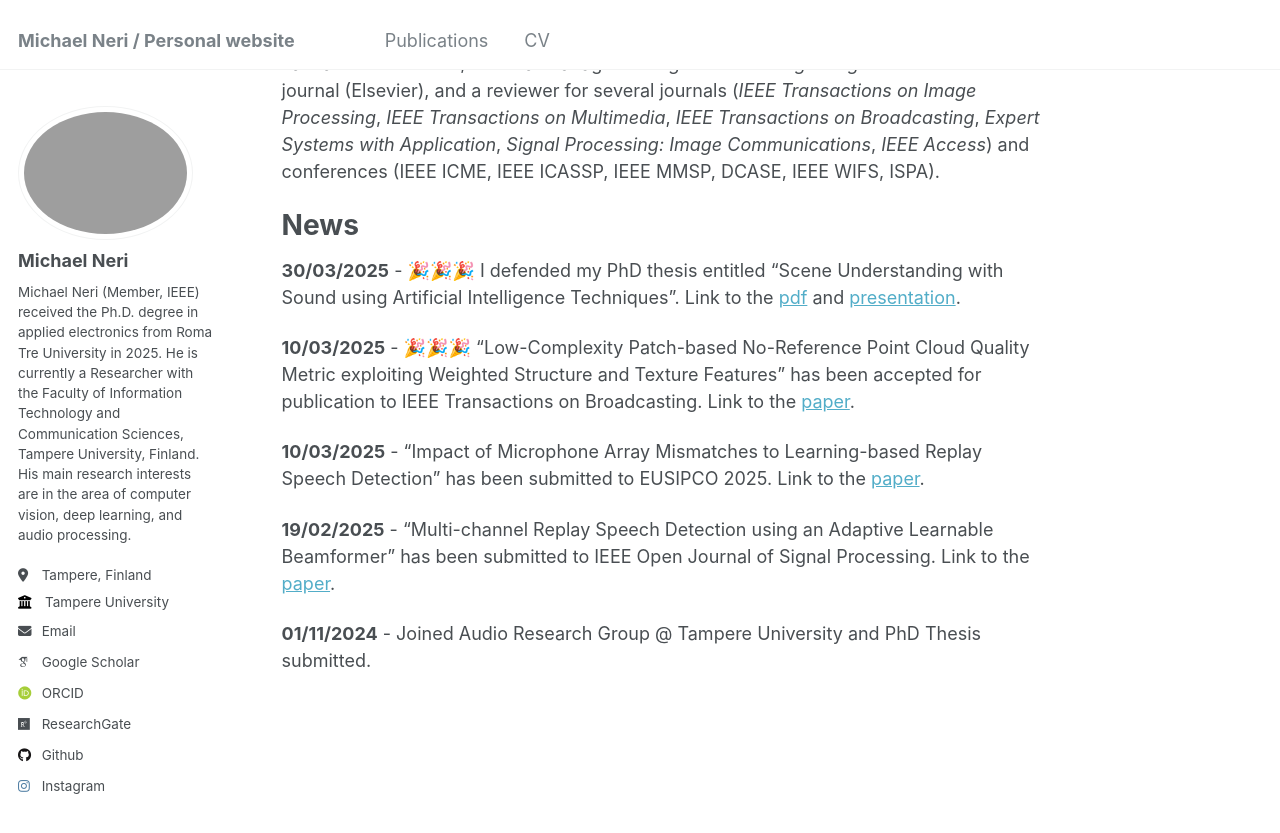
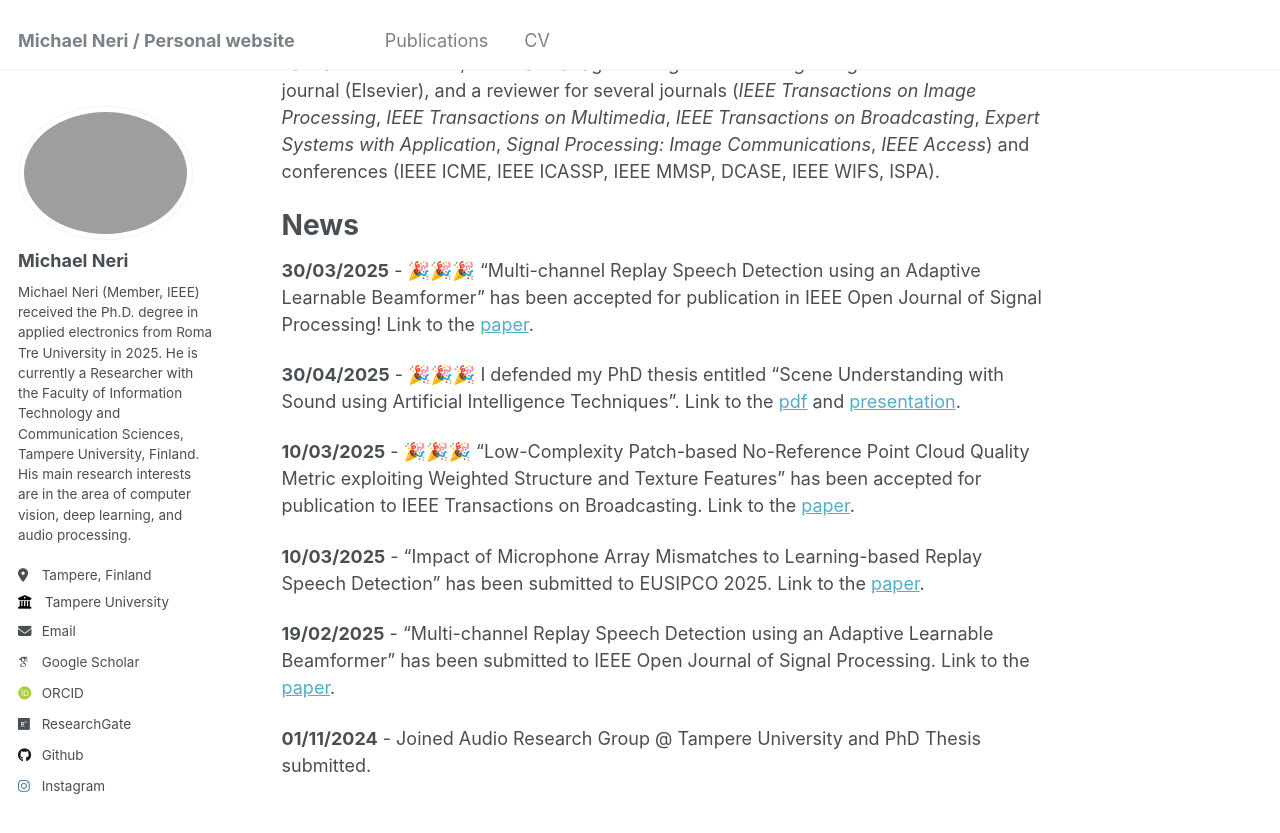
Before and after one commit to michaelneri/michaelneri.github.io, a Jekyll site: the page built from _pages/about.md, in a window 1280 px wide and 900 px high, scrolled down 643 px. Shown: the top 833 px of the window. Built offline with Jekyll 4.4.1, drawn with Linux system fonts in a browser that asks for light colours; some web fonts are replaced.

Commit message:
[ADD}OJSP news

```diff
--- a/_pages/about.md
+++ b/_pages/about.md
@@ -22,8 +22,9 @@ I am an IEEE Member, Editorial Manager for _Signal Processing: Image Communicati
 
 News
 =====
+**30/03/2025** - 🎉🎉🎉 "Multi-channel Replay Speech Detection using an Adaptive Learnable Beamformer" has been accepted for publication in IEEE Open Journal of Signal Processing! Link to the [paper](https://arxiv.org/abs/2502.13473).
 
-**30/03/2025** - 🎉🎉🎉 I defended my PhD thesis entitled "Scene Understanding with Sound using Artificial Intelligence Techniques". Link to the [pdf](https://michaelneri.github.io/files/Michael_Neri_PhD_Thesis_No_ACK.pdf) and [presentation](https://michaelneri.github.io/files/Michael_Neri_Final_PhD_Presentation.pdf).
+**30/04/2025** - 🎉🎉🎉 I defended my PhD thesis entitled "Scene Understanding with Sound using Artificial Intelligence Techniques". Link to the [pdf](https://michaelneri.github.io/files/Michael_Neri_PhD_Thesis_No_ACK.pdf) and [presentation](https://michaelneri.github.io/files/Michael_Neri_Final_PhD_Presentation.pdf).
 
 **10/03/2025** - 🎉🎉🎉 "Low-Complexity Patch-based No-Reference Point Cloud Quality Metric exploiting Weighted Structure and Texture Features" has been accepted for publication to IEEE Transactions on Broadcasting. Link to the [paper](https://arxiv.org/abs/2503.15001).
 
```
